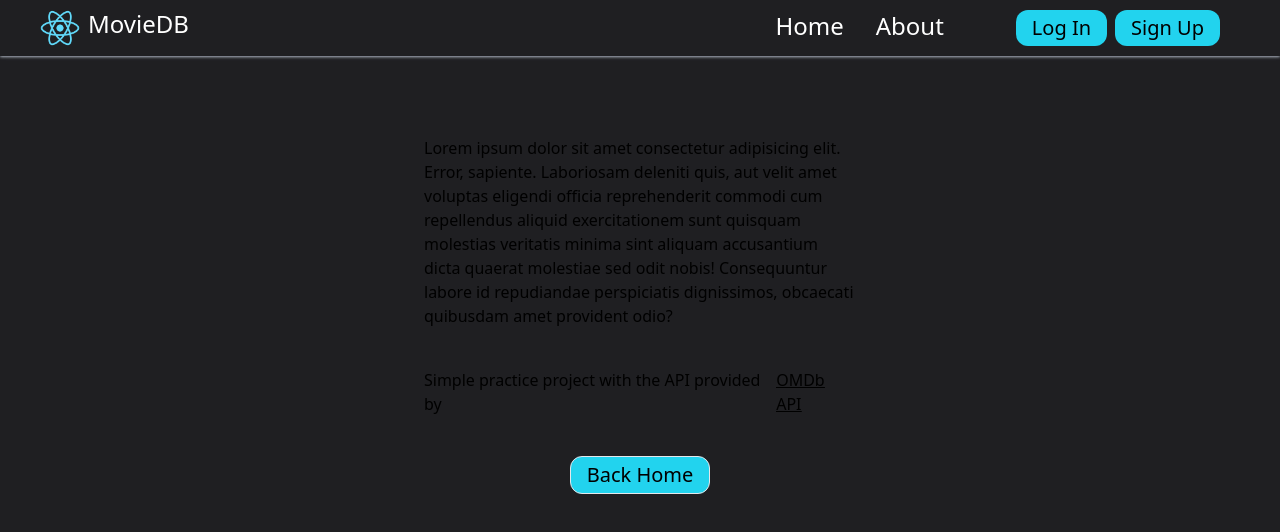
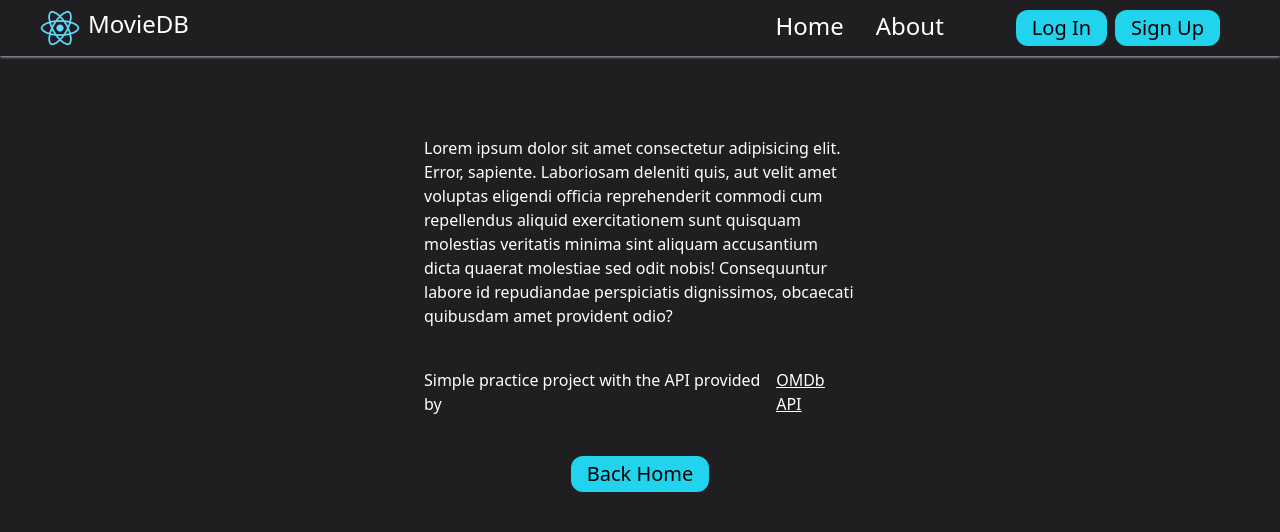
Before and after one commit to ToFJ/react-movie-app, a React (Create React App) app: page /about in a window 1280 px wide. Shown: the top 532 px of the page. Built offline with nearby package versions, Linux system fonts and the light colour scheme; no server answers.

Commit message:
color changes again bcs i forgot some

```diff
--- a/src/Components/Navbar.js
+++ b/src/Components/Navbar.js
@@ -21,10 +21,10 @@ const Navbar = () => {
             <Link to="/about">About</Link>
           </li>
           <li className=" ml-4 cursor-pointer text-black rounded-xl text-xl py-1 px-4 bg-cyan-400 hover:bg-cyan-300 ease-in-out duration-200 hidden md:block">
-            <Link to="/about">Log In</Link>
+            Log In
           </li>
           <li className=" ml-2 cursor-pointer text-black rounded-xl text-xl py-1 px-4 bg-cyan-400 hover:bg-cyan-300 ease-in-out duration-200 hidden md:block">
-            <Link to="/about">Sign Up</Link>
+            Sign Up
           </li>
           <li className="md:hidden -mr-6 text-cyan-400 cursor-pointer text-4xl ease-in-out duration-200">
             <GiHamburgerMenu />
--- a/src/Pages/About.js
+++ b/src/Pages/About.js
@@ -3,7 +3,7 @@ import { Link } from "react-router-dom";
 
 const About = () => {
   return (
-    <div className="mx-10 xl:px-96 lg:px-48 my-20 flex justify-center items-center flex-col">
+    <div className="mx-10 xl:px-96 lg:px-48 my-20 flex justify-center items-center flex-col text-white">
       <p>
         Lorem ipsum dolor sit amet consectetur adipisicing elit. Error, sapiente. Laboriosam deleniti quis, aut velit
         amet voluptas eligendi officia reprehenderit commodi cum repellendus aliquid exercitationem sunt quisquam
@@ -17,7 +17,7 @@ const About = () => {
         </span>
       </p>
       <Link to="/">
-        <button className="mt-10 flex justify-center cursor-pointer border rounded-xl text-xl py-1 px-4 bg-cyan-400 hover:bg-cyan-300 ease-in-out duration-200">
+        <button className="mt-10 flex justify-center cursor-pointer text-black rounded-xl text-xl py-1 px-4 bg-cyan-400 hover:bg-cyan-300 ease-in-out duration-200">
           Back Home
         </button>
       </Link>
```
